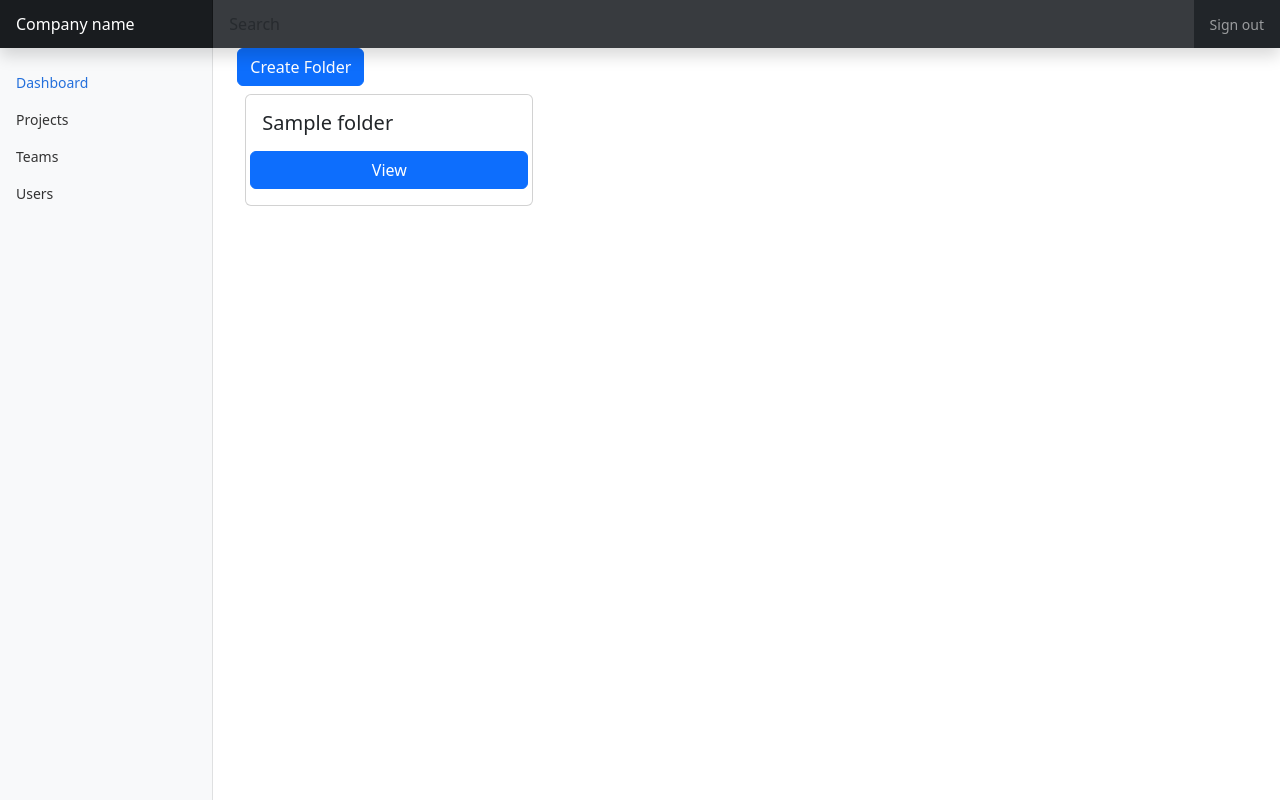
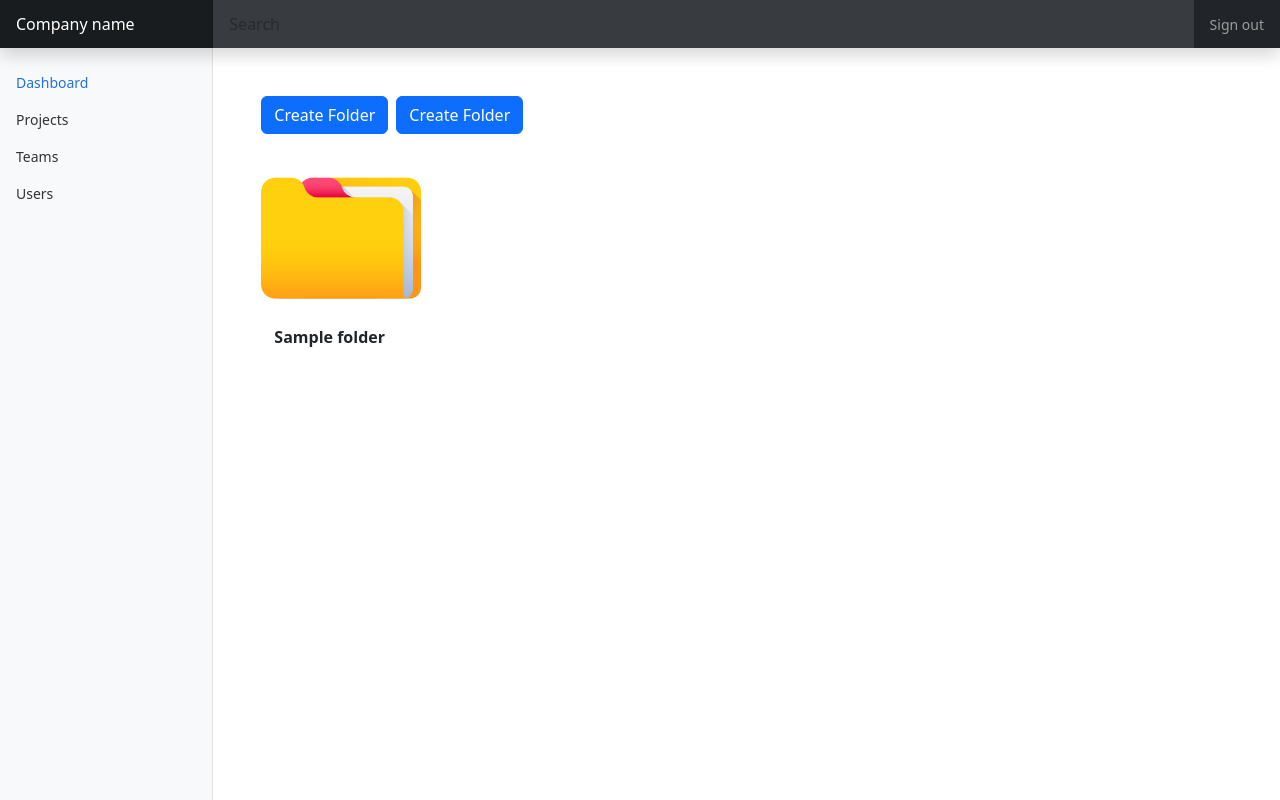
Before and after one commit to Benedixit/File-Sharing, a Flask app: page /project/1/ in a window 1280 px wide. Run offline with Flask 3, Linux system fonts and the light colour scheme; tables that the repository leaves empty hold one stand-in row (values such as "Sample post"); parts of the project's set-up code (start-up, migrations or seed data) failed here and were passed over.

Commit message:
fixed folder and project structure

```diff
--- a/src/templates/project/index.html
+++ b/src/templates/project/index.html
@@ -2,25 +2,19 @@
 {% block title %} Welcome {% endblock %}
 
 {% block content %}
-<main class="col-md-9 ms-sm-auto col-lg-10 px-md-4 main_dashboard">
-<div>
+<main class="col-md-9 ms-sm-auto col-lg-10 px-5 main_dashboard py-4">
+<div class="py-4 d-flex gap-2">
+  <a href="{{ url_for('core.folder_view', project_id=project_id) }}" class="btn btn-primary">Create Folder</a>
   <a href="{{ url_for('core.folder_view', project_id=project_id) }}" class="btn btn-primary">Create Folder</a>
 </div>
-  <div class="d-flex flex-wrap">
+  <div class="d-flex flex-wrap gap-5">
 
     {% for folder in folders %}
 
-    <div class="card m-2" style="width: 18rem;">
-
-      <img src="" class="card-img-top"
+    <div class="" style="width: 10rem;">
+      <img src="/static/images/folder.png" class="card-img-top"
        style="object-fit: cover;">
-
-      <div class="card-body">
-        <h5 class="card-title pb-2">{{ folder.name }}</h5>
-      <div class="row">
-        <a href="#" class="btn btn-primary col w-2">View</a>
-    </div>
-      </div>
+        <a href="#" class="btn fw-bold">{{ folder.name }}</a>
     </div>
 
     {% endfor %}
```
Also changed, not shown: src/templates/index.html (+6 -16 lines), src/static/images/folder.png (added).
